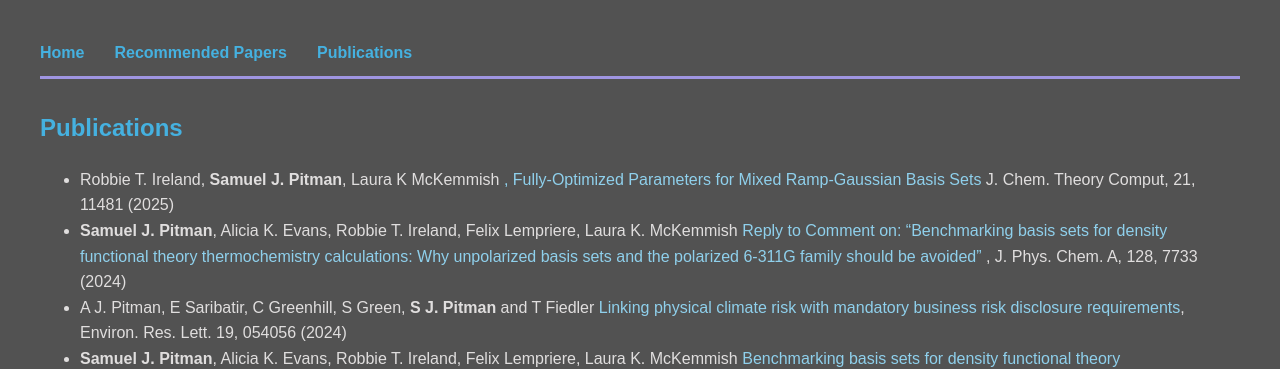
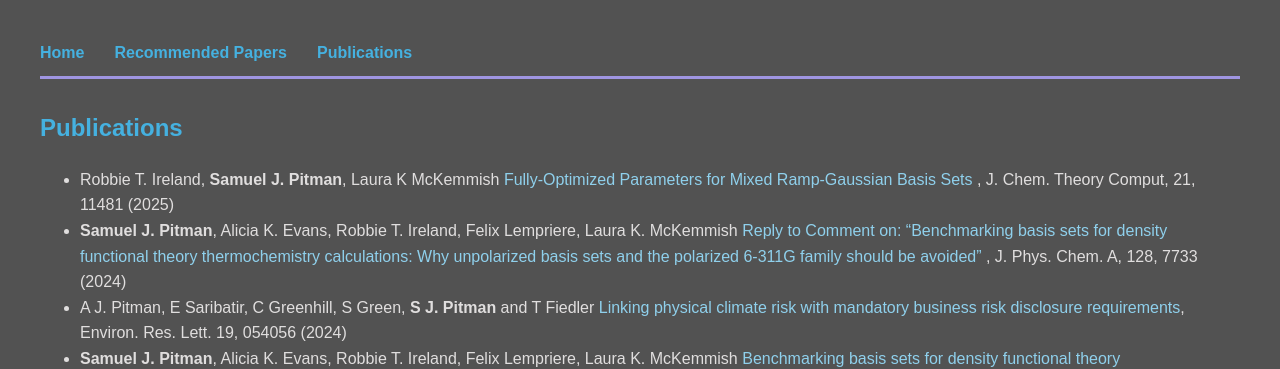
Before and after one commit to SamuelPitman/SamuelPitman.github.io, a Jekyll site: the page built from publications.md, in a window 1280 px wide. Shown: the top 369 px of the page. Built offline with Jekyll 4.4.1, drawn with Linux system fonts in a browser that asks for light colours.

```diff
--- a/publications.md
+++ b/publications.md
@@ -4,7 +4,7 @@ title: Publications
 ---
 
 ## Publications
-- Robbie T. Ireland, **Samuel J. Pitman**, Laura K McKemmish <a href="https://pubs.acs.org/doi/abs/10.1021/acs.jctc.5c01174" target="_blank" rel="noopener noreferrer">, Fully-Optimized Parameters for Mixed Ramp-Gaussian Basis Sets </a> J. Chem. Theory Comput, 21, 11481 (2025)
+- Robbie T. Ireland, **Samuel J. Pitman**, Laura K McKemmish <a href="https://pubs.acs.org/doi/abs/10.1021/acs.jctc.5c01174" target="_blank" rel="noopener noreferrer"> Fully-Optimized Parameters for Mixed Ramp-Gaussian Basis Sets </a>, J. Chem. Theory Comput, 21, 11481 (2025)
 - **Samuel J. Pitman**, Alicia K. Evans, Robbie T. Ireland, Felix Lempriere, Laura K. McKemmish <a href="https://pubs.acs.org/doi/10.1021/acs.jpca.4c03017" target="_blank" rel="noopener noreferrer"> Reply to Comment on: "Benchmarking basis sets for density functional theory thermochemistry calculations: Why unpolarized basis sets and the polarized 6-311G family should be avoided" </a>, J. Phys. Chem. A, 128, 7733 (2024)
 - A J. Pitman, E Saribatir, C Greenhill, S Green, **S J. Pitman** and T Fiedler <a href="https://iopscience.iop.org/article/10.1088/1748-9326/ad4377" target="_blank" rel="noopener noreferrer"> Linking physical climate risk with mandatory business risk disclosure requirements</a>, Environ. Res. Lett. 19, 054056 (2024)
 - **Samuel J. Pitman**, Alicia K. Evans, Robbie T. Ireland, Felix Lempriere, Laura K. McKemmish <a href="https://pubs.acs.org/doi/abs/10.1021/acs.jpca.3c05573" target="_blank" rel="noopener noreferrer"> Benchmarking basis sets for density functional theory thermochemistry calculations: Why unpolarized basis sets and the polarized 6-311G family should be avoided</a>, J. Phys. Chem. A, 127, 10295 (2023)
```
